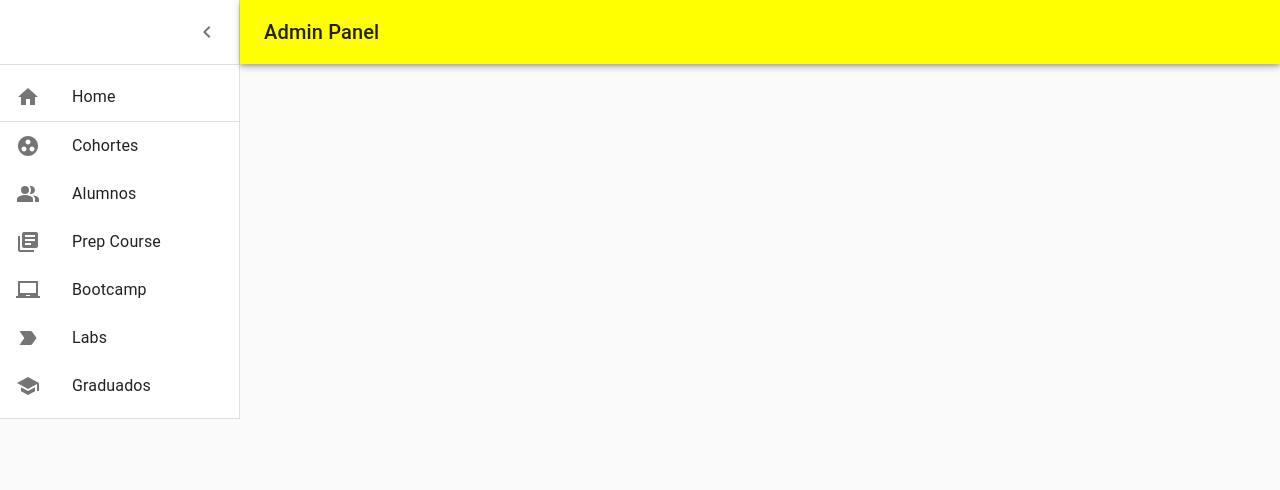
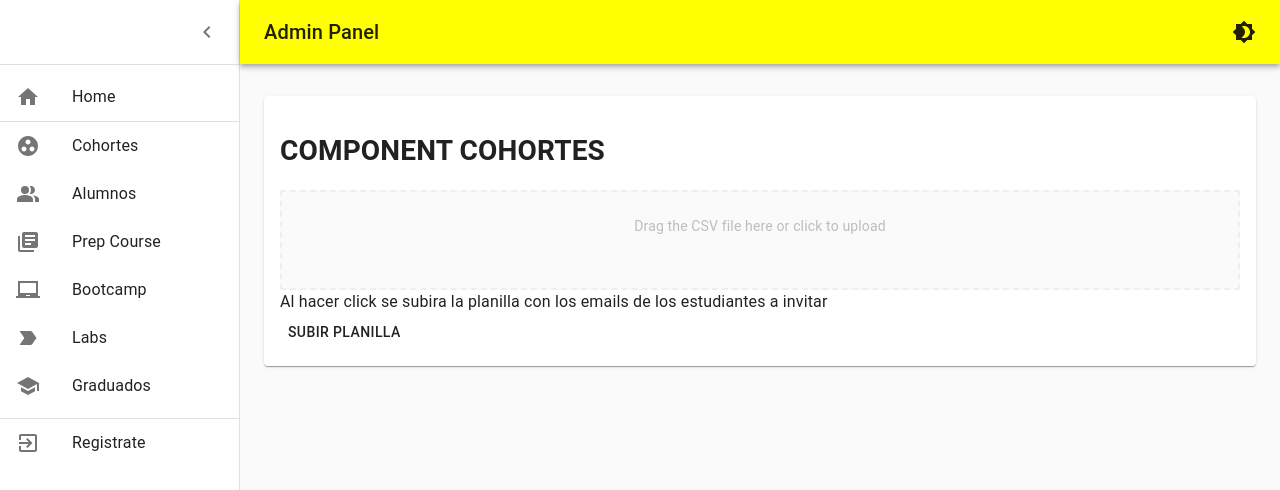
Before and after one commit to sirifacu/HenryLabs, a React (Create React App) app in the folder client/: page /dashboard/cohortes in a window 1280 px wide. Shown: the top 490 px of the page. Built offline with nearby package versions, Linux system fonts and the light colour scheme.

Commit message:
dashboard component invite/register

```diff
--- a/client/package.json
+++ b/client/package.json
@@ -4,12 +4,14 @@
   "private": true,
   "dependencies": {
     "@material-ui/core": "^4.11.3",
+    "@material-ui/icons": "^4.11.2",
     "@testing-library/jest-dom": "^5.11.9",
     "@testing-library/react": "^11.2.5",
     "@testing-library/user-event": "^12.7.1",
     "axios": "^0.21.1",
     "react": "^17.0.1",
     "react-dom": "^17.0.1",
+    "react-dropzone": "^11.3.1",
     "react-redux": "^7.2.2",
     "react-router-dom": "^5.2.0",
     "react-scripts": "4.0.2",
--- /dev/null
+++ b/client/src/components/dashboard/cohortes/Cohortes.jsx
@@ -0,0 +1,13 @@
+import React from 'react'
+import { Invite } from './invite/Invite'
+
+export const Cohortes = () => {
+    return (
+        <div>
+           <h1>
+           COMPONENT COHORTES
+            </h1>
+            <Invite />
+        </div>
+    )
+}
--- /dev/null
+++ b/client/src/components/dashboard/cohortes/invite/Invite.jsx
@@ -0,0 +1,52 @@
+import { Button, Grid, Typography } from '@material-ui/core'
+import React, { useState } from "react";
+import {useDropzone} from 'react-dropzone';
+
+export const Invite = () => {
+    const [files, setFiles] = useState([]);
+
+    const dropzone = {
+        flex: 1,
+        display: "flex",
+        flexDirection: "column",
+        alignItems: "center",
+        height: 100,
+        padding: "10px",
+        borderWidth: "2px",
+        borderRadius: "2px",
+        borderColor: "#eeeeee",
+        borderStyle: "dashed",
+        backgroundColor: "#fafafa",
+        color: "#bdbdbd",
+        outline: "none",
+        transition: "border .24s ease-in-out",
+    }
+
+    const {getRootProps, getInputProps, isDragActive} = useDropzone({
+        accept: 'image/*',
+        multiple:  true,
+        onDrop: acceptedFiles => {
+            setFiles(files.concat(acceptedFiles.map(file => Object.assign(file, {
+              preview: URL.createObjectURL(file)})
+              )))
+        }
+      })
+
+    return (
+        <div>
+            <Grid item>
+                    <div style={dropzone} {...getRootProps()}>
+                      <input {...getInputProps()} />
+                      {isDragActive ? (
+                        <p>Drag your CSV file here</p>
+                      ) : (
+                        <p>Drag the CSV file here or click to upload</p>
+                      )}
+                    </div>
+                    <Typography>Al hacer click se subira la planilla con los emails de los estudiantes a invitar</Typography>
+                    <Button>Subir planilla</Button>
+                  </Grid>
+
+        </div>
+    )
+}
--- a/client/src/components/dashboard/main/dashboard.jsx
+++ b/client/src/components/dashboard/main/dashboard.jsx
@@ -1,3 +1,4 @@
+import { Container, Grid, Paper } from '@material-ui/core';
 import AppBar from '@material-ui/core/AppBar';
 import CssBaseline from '@material-ui/core/CssBaseline';
 import Divider from '@material-ui/core/Divider';
@@ -21,7 +22,11 @@ import PeopleAltIcon from '@material-ui/icons/PeopleAlt';
 import SchoolIcon from '@material-ui/icons/School';
 import clsx from 'clsx';
 import React, { useState } from 'react';
-import { Link as RouterLink } from 'react-router-dom';
+import { Link as RouterLink, Route, Switch } from 'react-router-dom';
+import { Cohortes } from '../cohortes/Cohortes'
+import Brightness4Icon from '@material-ui/icons/Brightness4';
+import { Register } from '../students/register/Register';
+import ExitToAppIcon from '@material-ui/icons/ExitToApp';
 
 const drawerWidth = 240;
 
@@ -113,7 +118,6 @@ export default function Dashboard() {
   };
 
 
-
   return (
     <div className={classes.root}>
       <CssBaseline />
@@ -143,6 +147,7 @@ export default function Dashboard() {
           >
             Admin Panel
           </Typography>
+          <Brightness4Icon />
         </Toolbar>
       </AppBar>
       <Drawer
@@ -206,7 +211,29 @@ export default function Dashboard() {
           </div>
         </List>
         <Divider />
+        {/* Menu alumnos */}
+        <ListItem button component={RouterLink} to="/dashboard/students/register">
+              <ListItemIcon>
+                <ExitToAppIcon />
+              </ListItemIcon>
+              <ListItemText primary="Registrate" />
+            </ListItem>
       </Drawer>
+      <main className={classes.content}>
+            <div className={classes.appBarSpacer} />
+            <Container maxWidth="lg" className={classes.container}>
+            <Grid container spacing={3}>
+                <Grid item xs={12} md={12} lg={12}>
+                <Paper className={classes.paper} >
+                  <Switch>
+                      <Route path="/dashboard/cohortes" component={Cohortes} />
+                      <Route path="/dashboard/students/register" component={Register} />
+                  </Switch>
+                </Paper>
+                </Grid>
+            </Grid>
+            </Container>
+        </main>
     </div>
   );
 }
--- /dev/null
+++ b/client/src/components/dashboard/students/register/Register.jsx
@@ -0,0 +1,9 @@
+import React from 'react'
+
+export const Register = () => {
+    return (
+        <div>
+            COMPONENTE REGISTER FORMIK
+        </div>
+    )
+}
```
Also changed, not shown: 1 other file (tests, documents, lock files or other folders).
